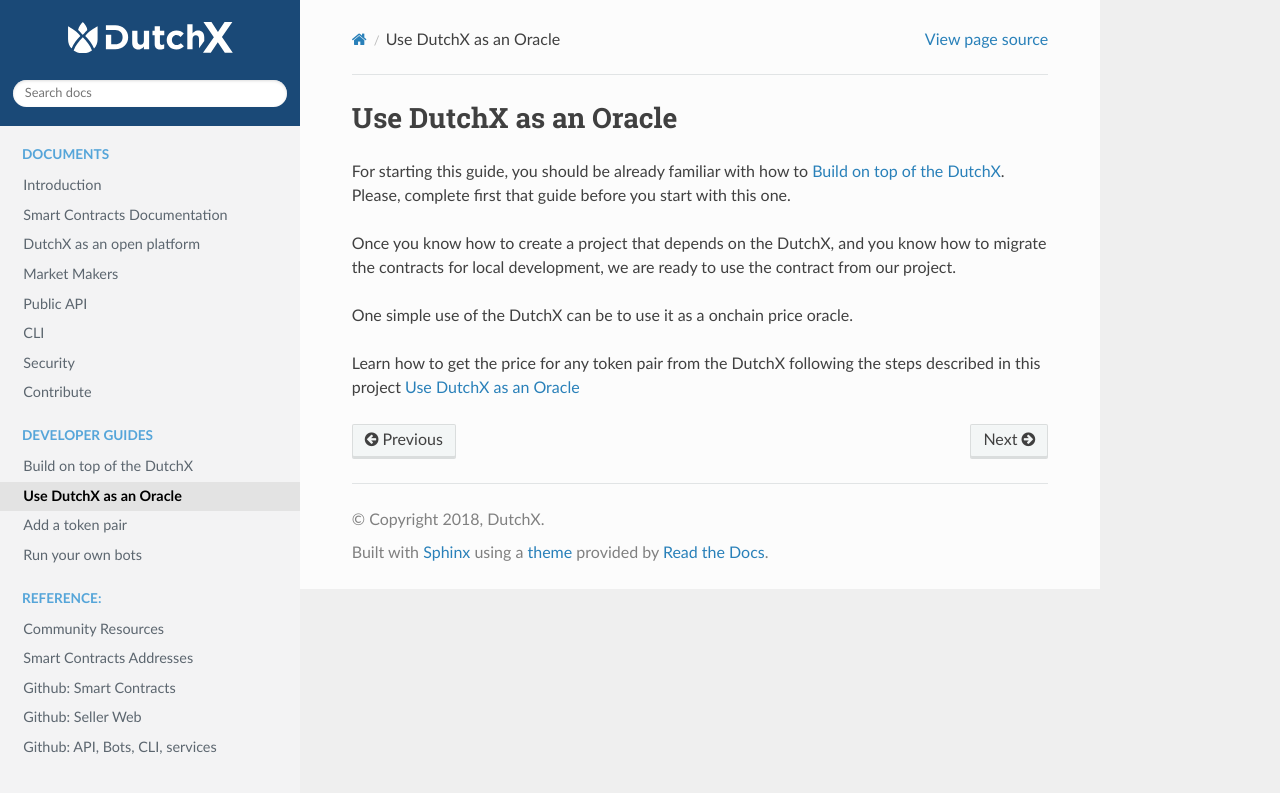
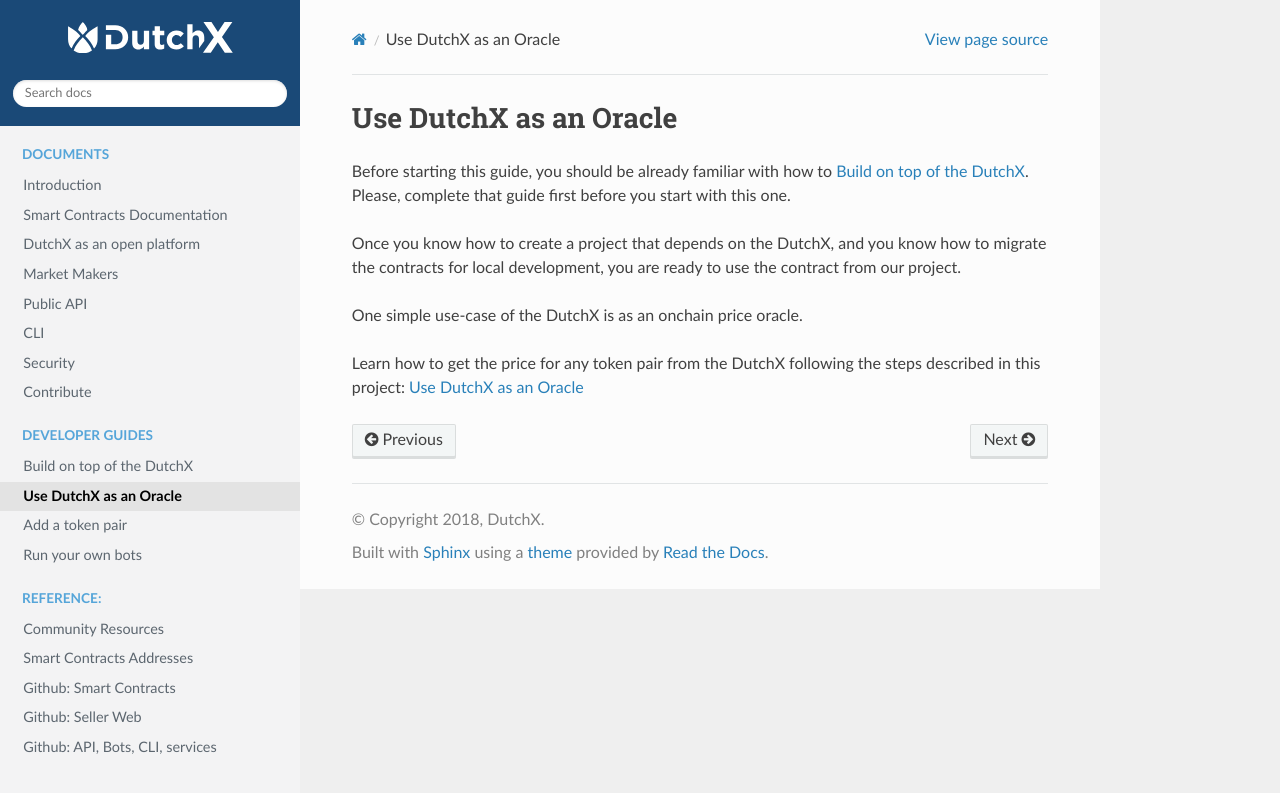
Before and after one commit to gnosis/dx-docs, a Sphinx documentation site: the page built from source/use-dutchx-as-an-oracle.md, in a window 1280 px wide. Shown: the top 793 px of the page. Built offline with Sphinx 7.4.7 and the Read the Docs theme 2.0.0, drawn with Linux system fonts in a browser that asks for light colours.

Commit message:
Update use-dutchx-as-an-oracle.md

```diff
--- a/source/use-dutchx-as-an-oracle.md
+++ b/source/use-dutchx-as-an-oracle.md
@@ -1,13 +1,13 @@
 # Use DutchX as an Oracle
-For starting this guide, you should be already familiar with how to
+Before starting this guide, you should be already familiar with how to
 [Build on top of the DutchX](./build-on-top-of-dutchx.html). Please, complete
-first that guide before you start with this one.
+that guide first before you start with this one.
 
 Once you know how to create a project that depends on the DutchX, and you know
-how to migrate the contracts for local development, we are ready to use the
+how to migrate the contracts for local development, you are ready to use the
 contract from our project.
 
-One simple use of the DutchX can be to use it as a onchain price oracle.
+One simple use-case of the DutchX is as an onchain price oracle.
 
 Learn how to get the price for any token pair from the DutchX following the
-steps described in this project [Use DutchX as an Oracle](https://github.com/gnosis/dx-examples-dev/tree/master/02_use-dx-as-an-oracle)
+steps described in this project: [Use DutchX as an Oracle](https://github.com/gnosis/dx-examples-dev/tree/master/02_use-dx-as-an-oracle)
```
